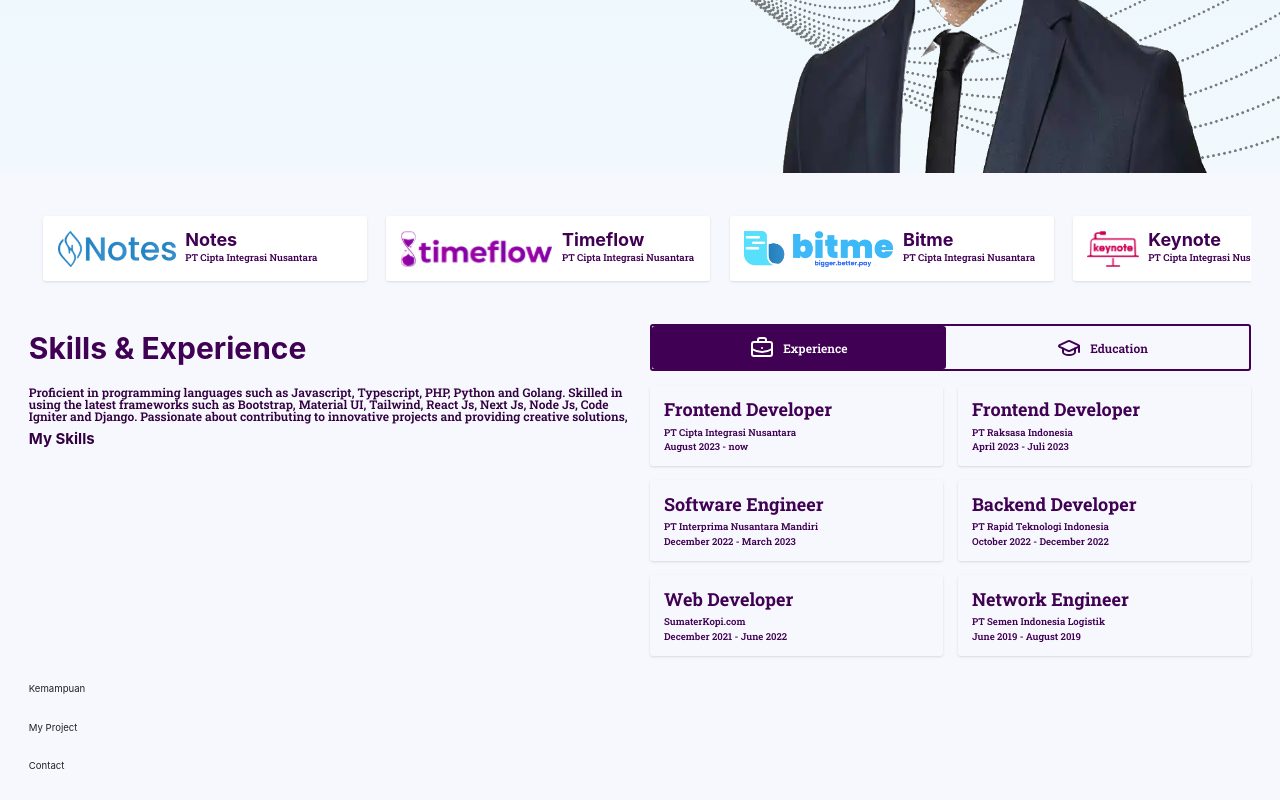
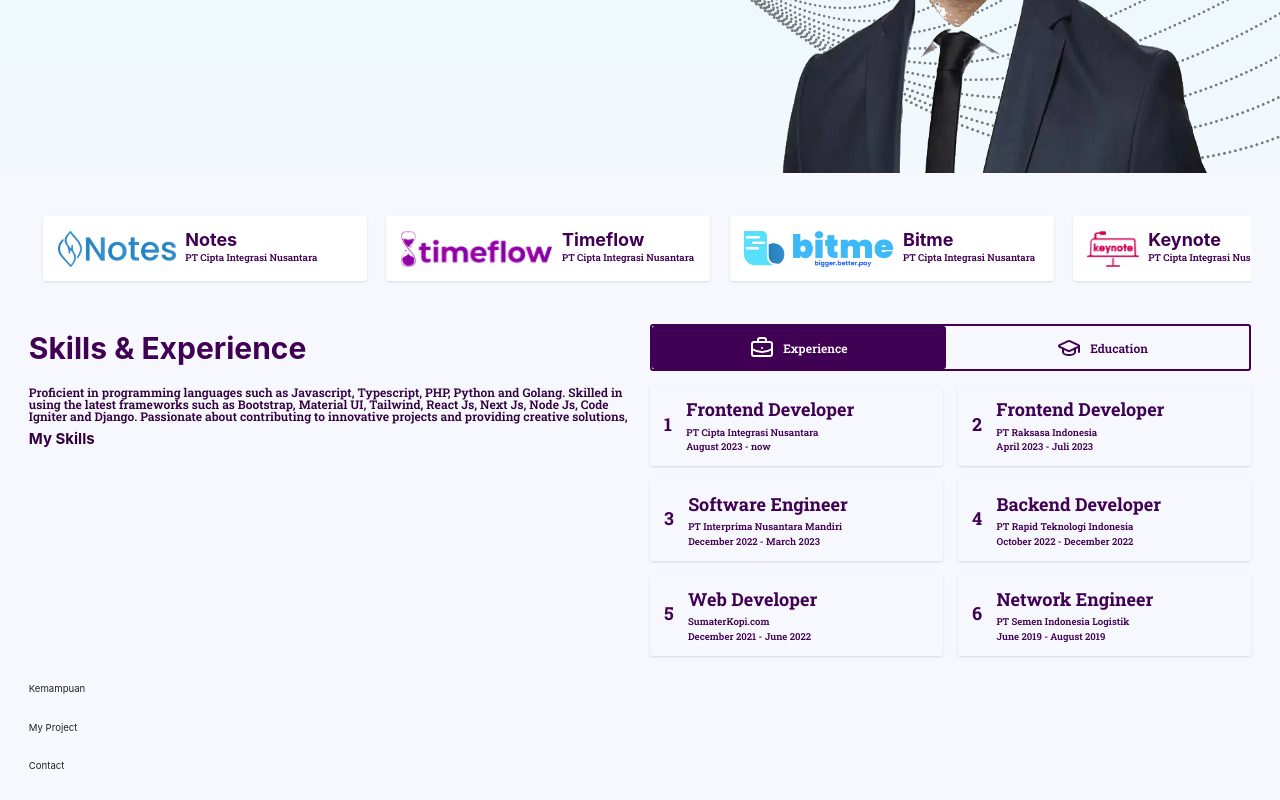
Before and after one commit to rfnasution01/My-Portofolio, a React (Vite) app: page / in a window 1280 px wide. Shown: the part 627-1427 px from the top of the page. Built offline with nearby package versions, Linux system fonts and the light colour scheme; a small style sheet from the web is missing.

Commit message:
fix: memperbaiki section experience dengan menambahkan number

```diff
--- a/src/components/atoms/SectionContent.tsx
+++ b/src/components/atoms/SectionContent.tsx
@@ -3,23 +3,31 @@ export function SectionContent({
   subTitle,
   description,
   link,
+  idx,
 }: {
   title?: string;
   subTitle?: string;
   description?: string;
   link?: string;
+  idx: number;
 }) {
   return (
     <a
       href={link}
       target={link?.includes("#") ? "_top" : "_blank"}
-      className="shadow p-24 h-full flex flex-col gap-y-8 hover:cursor-pointer hover:text-white text-primary hover:bg-primary rounded-lg"
+      className="shadow p-24 h-full items-center flex gap-x-24 hover:cursor-pointer hover:text-white text-primary hover:bg-primary rounded-lg"
     >
-      <h5 className="font-roboto text-[3rem] font-bold mb-8">{title}</h5>
-      <h6 className="font-roboto text-[1.6rem] font-extralight">{subTitle}</h6>
-      <h6 className="font-roboto text-[1.6rem] font-extralight">
-        {description}
-      </h6>
+      <h5 className="font-roboto text-[3rem] font-bold mb-8">{idx + 1}</h5>
+
+      <div className="flex-col flex flex-1 gap-y-8">
+        <h5 className="font-roboto text-[3rem] font-bold mb-8">{title}</h5>
+        <h6 className="font-roboto text-[1.6rem] font-extralight">
+          {subTitle}
+        </h6>
+        <h6 className="font-roboto text-[1.6rem] font-extralight">
+          {description}
+        </h6>
+      </div>
     </a>
   );
 }
--- a/src/components/molecules/skill-fragments/ExperiencePreview.tsx
+++ b/src/components/molecules/skill-fragments/ExperiencePreview.tsx
@@ -14,6 +14,7 @@ export function ExperiencePreview({ state }: { state: number }) {
                 subTitle={item?.company}
                 description={item?.years}
                 link={item?.link}
+                idx={idx}
               />
             </div>
           ))}
@@ -27,6 +28,7 @@ export function ExperiencePreview({ state }: { state: number }) {
                 title={item?.school}
                 subTitle={`${item?.study} ${item?.ipk ? `- ${item?.ipk}` : ""}`}
                 description={item?.years}
+                idx={idx}
               />
             </div>
           ))}
```
